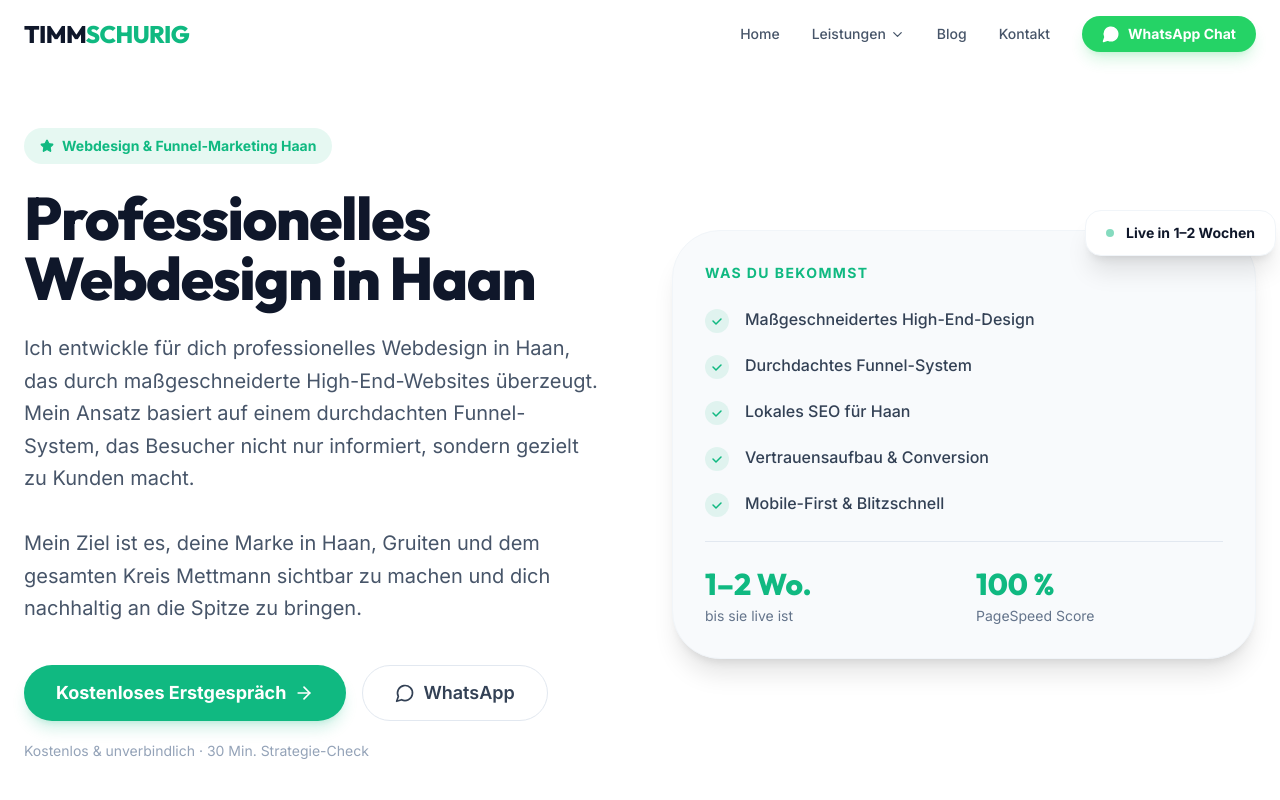
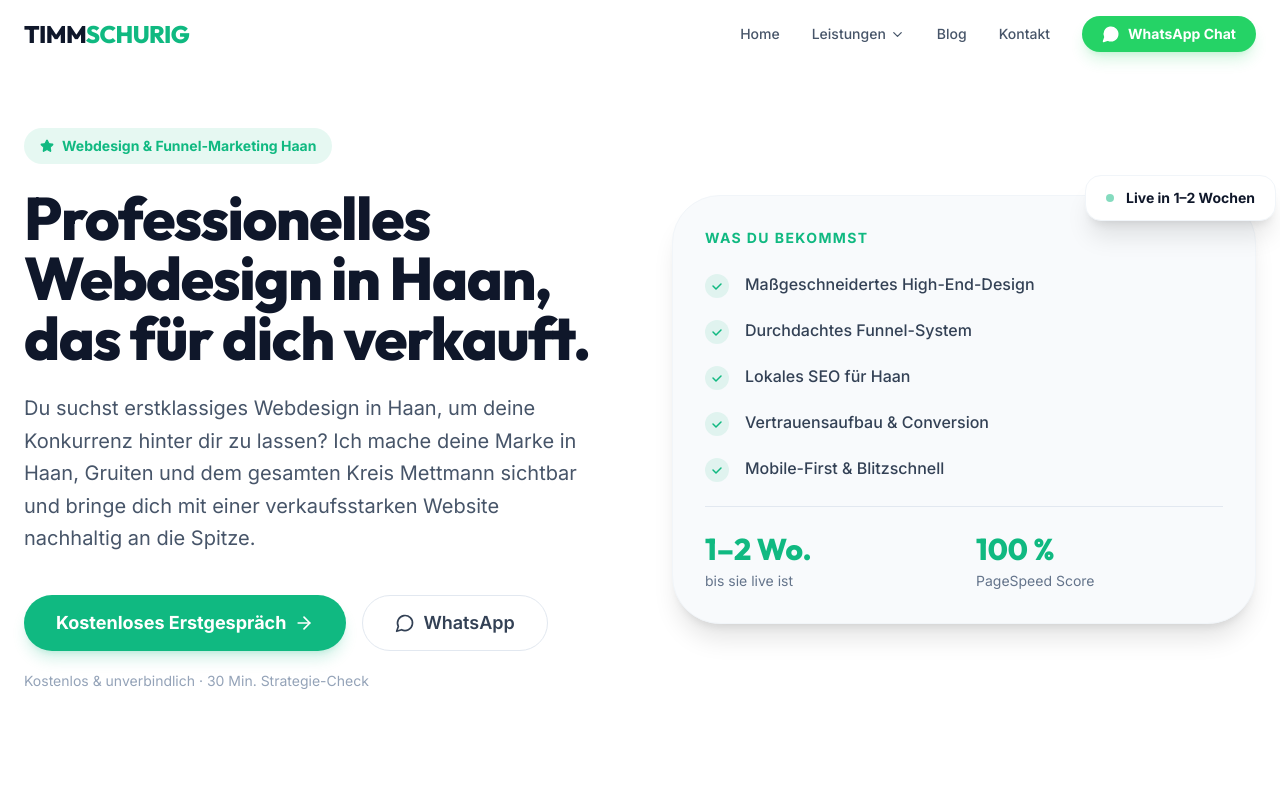
Before and after one commit to timmsug-source/website-linkedin, a Next.js app: page /webdesign/haan in a window 1280 px wide. Shown: the top 800 px of the page. Built offline with nearby package versions, Linux system fonts and the light colour scheme.

Commit message:
Content: Update Haan LP hero headline and subtext

```diff
--- a/src/app/(marketing)/webdesign/haan/page.tsx
+++ b/src/app/(marketing)/webdesign/haan/page.tsx
@@ -13,8 +13,8 @@ const haanService = {
   title: "Webdesign Haan",
   badge: "Webdesign & Funnel-Marketing Haan",
   floatingBadge: "Live in 1–2 Wochen",
-  heroHeadline: "Professionelles Webdesign in Haan",
-  heroSubline: "Ich entwickle für dich professionelles Webdesign in Haan, das durch maßgeschneiderte High-End-Websites überzeugt. Mein Ansatz basiert auf einem durchdachten Funnel-System, das Besucher nicht nur informiert, sondern gezielt zu Kunden macht.\n\nMein Ziel ist es, deine Marke in Haan, Gruiten und dem gesamten Kreis Mettmann sichtbar zu machen und dich nachhaltig an die Spitze zu bringen.",
+  heroHeadline: "Professionelles Webdesign in Haan, das für dich verkauft.",
+  heroSubline: "Du suchst erstklassiges Webdesign in Haan, um deine Konkurrenz hinter dir zu lassen? Ich mache deine Marke in Haan, Gruiten und dem gesamten Kreis Mettmann sichtbar und bringe dich mit einer verkaufsstarken Website nachhaltig an die Spitze.",
   heroChecklist: [
     "Maßgeschneidertes High-End-Design",
     "Durchdachtes Funnel-System",
```
